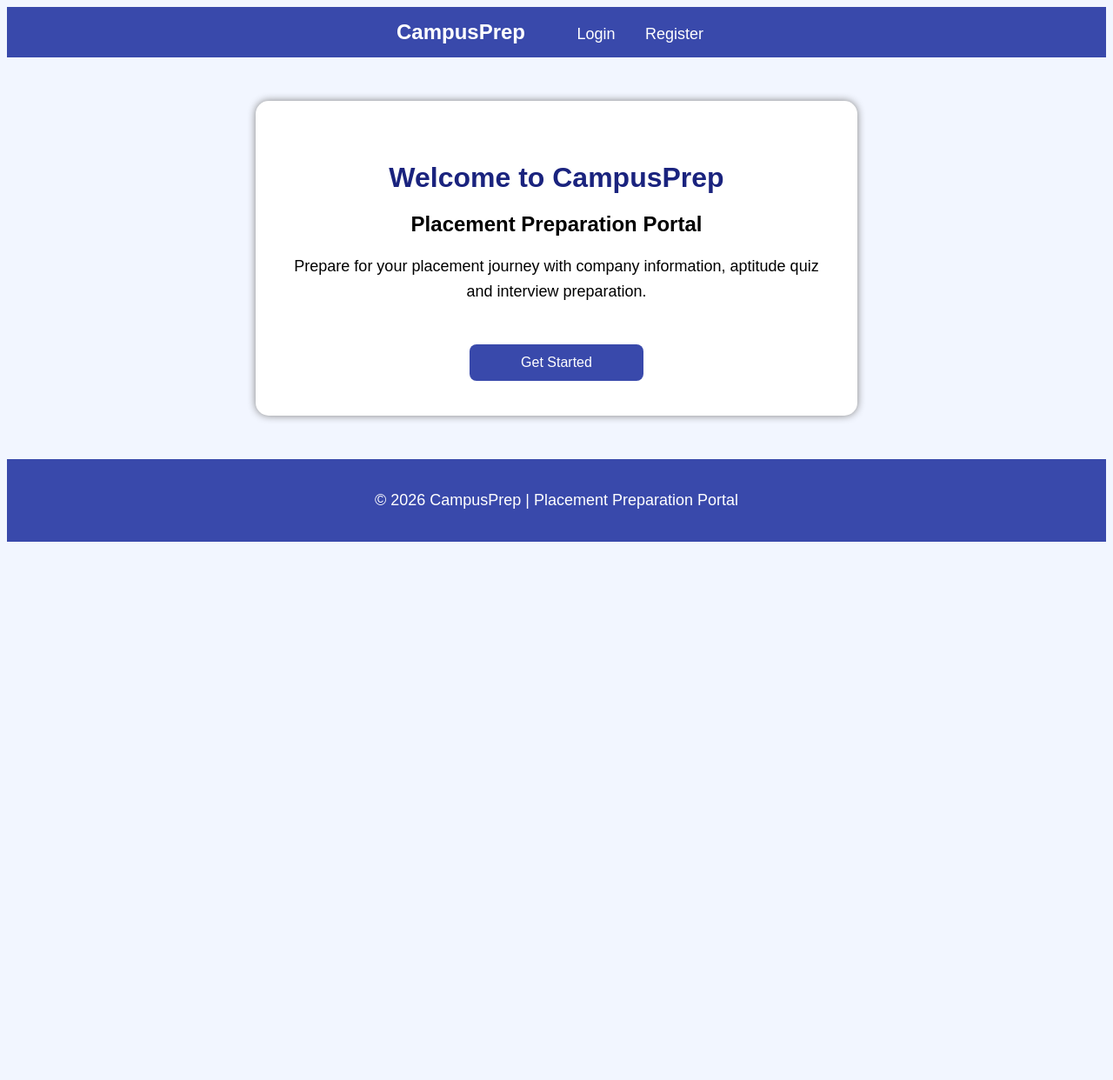
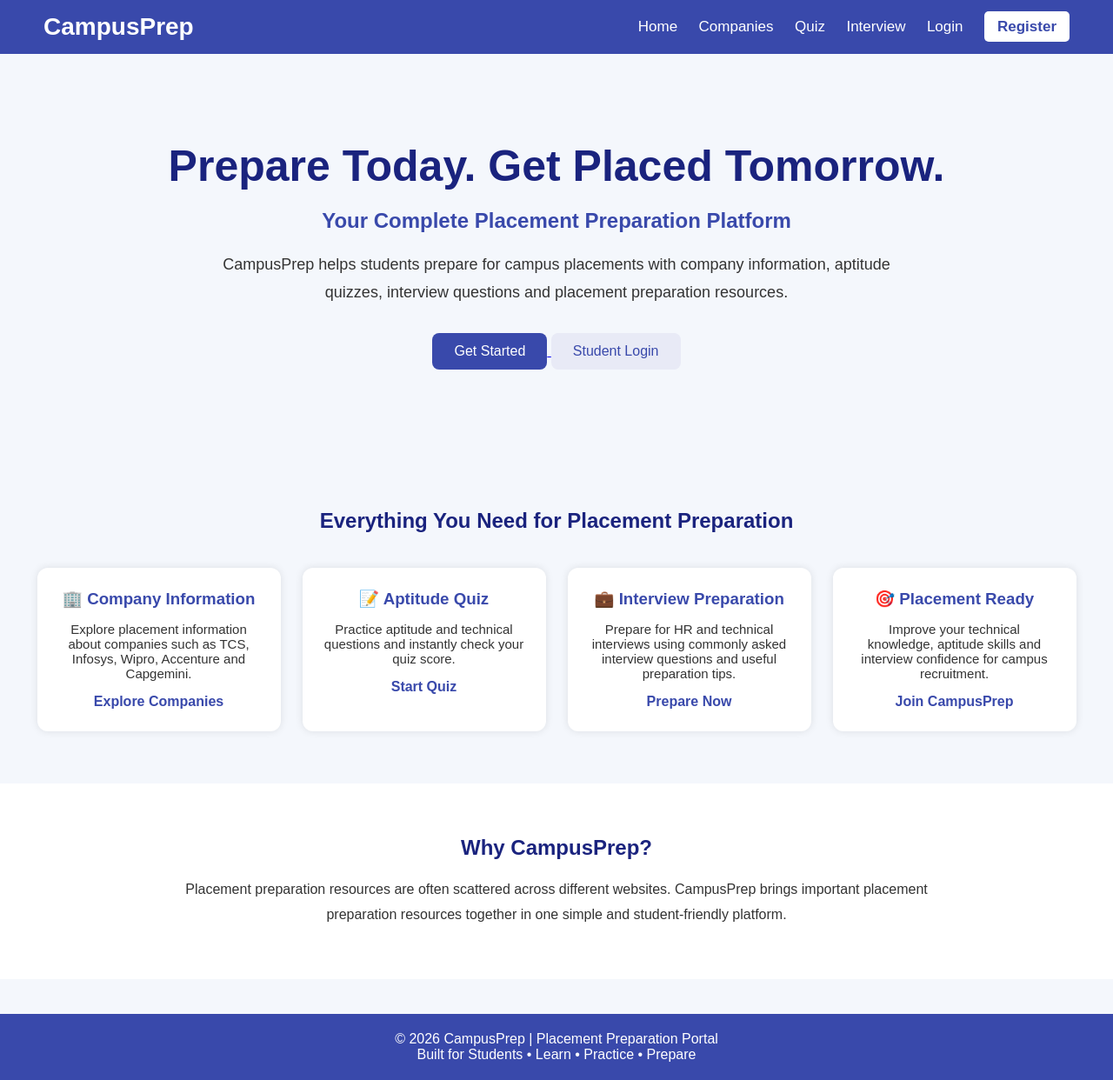
Before and after one commit to swaralidevkar6-creator/CampusPrep, a Flask app: page / in a window 1280 px wide. Shown: the whole page at 87% size. Before the commit the page ends 623 px from the top, so only its background shows below. Run offline with Flask 3, Linux system fonts and the light colour scheme.

Commit message:
Professional home page design

```diff
--- a/static/style.css
+++ b/static/style.css
@@ -1,102 +1,196 @@
+*{
+    margin:0;
+    padding:0;
+    box-sizing:border-box;
+}
+
 body{
     font-family: Arial, sans-serif;
-    text-align: center;
-    background-color: #f4f4f4;
+    background:#f4f7fc;
+    color:#333;
 }
 
-.container{
-    margin-top: 150px;
+/* Navbar */
+
+.navbar{
+    background:#3949ab;
+    color:white;
+    padding:15px 50px;
+
+    display:flex;
+    justify-content:space-between;
+    align-items:center;
 }
 
-h1{
-    color: #333;
+.logo{
+    font-size:28px;
+    font-weight:bold;
+}
+
+.nav-links a{
+    color:white;
+    text-decoration:none;
+    margin-left:20px;
+    font-size:17px;
+}
+
+.nav-links a:hover{
+    color:#ffeb3b;
+}
+
+.nav-btn{
+    background:white;
+    color:#3949ab !important;
+    padding:8px 15px;
+    border-radius:5px;
+    font-weight:bold;
+}
+
+/* Hero Section */
+
+.hero{
+    padding:100px 20px;
+    text-align:center;
+}
+
+.hero h1{
+    font-size:50px;
+    color:#1a237e;
+    margin-bottom:20px;
+}
+
+.hero h2{
+    color:#3949ab;
+    margin-bottom:20px;
+}
+
+.hero p{
+    max-width:800px;
+    margin:auto;
+    font-size:18px;
+    line-height:1.8;
+}
+
+/* Buttons */
+
+.hero-buttons{
+    margin-top:30px;
 }
 
 button{
-    padding: 10px 20px;
-    margin: 10px;
-    cursor: pointer;
-}
-body {
-    font-family: Arial, sans-serif;
-    background-color: #f2f6ff;
-    text-align: center;
+    padding:12px 25px;
+    border:none;
+    border-radius:8px;
+    cursor:pointer;
+    font-size:16px;
 }
 
-h1 {
-    color: #1a237e;
-    margin-top: 40px;
+.primary-btn{
+    background:#3949ab;
+    color:white;
 }
 
-button {
-    width: 200px;
-    padding: 12px;
-    margin: 10px;
-    border: none;
-    border-radius: 8px;
-    background-color: #3949ab;
-    color: white;
-    font-size: 16px;
-    cursor: pointer;
+.primary-btn:hover{
+    background:#1a237e;
 }
 
-button:hover {
-    background-color: #1a237e;
+.secondary-btn{
+    background:#e8eaf6;
+    color:#3949ab;
 }
 
-.container {
-    background: white;
-    width: 50%;
-    margin: 50px auto;
-    padding: 30px;
-    border-radius: 15px;
-    box-shadow: 0px 0px 10px gray;
-}
-nav {
-    background-color: #3949ab;
-    padding: 15px;
+.secondary-btn:hover{
+    background:#c5cae9;
 }
 
-nav h2 {
-    color: white;
-    display: inline;
-    margin-right: 40px;
+/* Features */
+
+.features{
+    padding:60px 30px;
+    text-align:center;
 }
 
-nav a {
-    color: white;
-    text-decoration: none;
-    margin: 15px;
-    font-size: 18px;
+.features h2{
+    margin-bottom:40px;
+    color:#1a237e;
 }
 
-nav a:hover {
-    text-decoration: underline;
-}
-p {
-    font-size: 18px;
-    line-height: 1.6;
+.feature-container{
+    display:flex;
+    flex-wrap:wrap;
+    justify-content:center;
+    gap:25px;
 }
 
-a {
-    text-decoration: none;
-}
-footer {
-    margin-top: 40px;
-    padding: 15px;
-    text-align: center;
-    background-color: #3949ab;
-    color: white;
-}
-.company-card {
-    background: white;
-    padding: 20px;
-    margin: 20px auto;
-    width: 70%;
-    border-radius: 10px;
-    box-shadow: 0px 0px 8px gray;
+.feature-card{
+    background:white;
+    width:280px;
+    padding:25px;
+    border-radius:12px;
+    box-shadow:0 0 10px rgba(0,0,0,0.1);
 }
 
-.company-card h2 {
-    color: #3949ab;
+.feature-card h3{
+    margin-bottom:15px;
+    color:#3949ab;
 }
+
+.feature-card p{
+    font-size:15px;
+    margin-bottom:15px;
+}
+
+.feature-card a{
+    text-decoration:none;
+    color:#3949ab;
+    font-weight:bold;
+}
+
+.feature-card:hover{
+    transform:translateY(-5px);
+    transition:0.3s;
+}
+
+/* About */
+
+.about-section{
+    background:white;
+    padding:60px 20px;
+    text-align:center;
+}
+
+.about-section h2{
+    color:#1a237e;
+    margin-bottom:20px;
+}
+
+.about-section p{
+    max-width:900px;
+    margin:auto;
+    line-height:1.8;
+}
+
+/* Company Cards */
+
+.company-card{
+    background:white;
+    padding:20px;
+    margin:20px auto;
+    width:80%;
+    border-radius:10px;
+    box-shadow:0 0 8px gray;
+}
+
+.company-card h2{
+    color:#3949ab;
+}
+
+/* Footer */
+
+footer{
+    background:#3949ab;
+    color:white;
+    text-align:center;
+    padding:20px;
+    margin-top:40px;
+}
--- a/templates/index.html
+++ b/templates/index.html
@@ -1,42 +1,160 @@
 <!DOCTYPE html>
-<html>
+<html lang="en">
 
 <head>
-    <title>CampusPrep</title>
+    <meta charset="UTF-8">
+    <meta name="viewport" content="width=device-width, initial-scale=1.0">
+
+    <title>CampusPrep - Placement Preparation Portal</title>
+
     <link rel="stylesheet" href="{{ url_for('static', filename='style.css') }}">
 </head>
 
 <body>
 
-<nav>
-    <h2>CampusPrep</h2>
+<nav class="navbar">
 
-    <a href="/login">Login</a>
-    <a href="/register">Register</a>
+    <div class="logo">
+        CampusPrep
+    </div>
+
+    <div class="nav-links">
+        <a href="/">Home</a>
+        <a href="/companies">Companies</a>
+        <a href="/quiz">Quiz</a>
+        <a href="/interview">Interview</a>
+        <a href="/login">Login</a>
+        <a href="/register" class="nav-btn">Register</a>
+    </div>
+
 </nav>
 
 
-<div class="container">
+<section class="hero">
 
-    <h1>Welcome to CampusPrep</h1>
+    <div class="hero-content">
 
-    <h2>Placement Preparation Portal</h2>
+        <h1>Prepare Today. Get Placed Tomorrow.</h1>
+
+        <h2>Your Complete Placement Preparation Platform</h2>
+
+        <p>
+            CampusPrep helps students prepare for campus placements with
+            company information, aptitude quizzes, interview questions
+            and placement preparation resources.
+        </p>
+
+        <div class="hero-buttons">
+
+            <a href="/register">
+                <button class="primary-btn">Get Started</button>
+            </a>
+
+            <a href="/login">
+                <button class="secondary-btn">Student Login</button>
+            </a>
+
+        </div>
+
+    </div>
+
+</section>
+
+
+<section class="features">
+
+    <h2>Everything You Need for Placement Preparation</h2>
+
+    <div class="feature-container">
+
+
+        <div class="feature-card">
+
+            <h3>🏢 Company Information</h3>
+
+            <p>
+                Explore placement information about companies such as
+                TCS, Infosys, Wipro, Accenture and Capgemini.
+            </p>
+
+            <a href="/companies">Explore Companies</a>
+
+        </div>
+
+
+        <div class="feature-card">
+
+            <h3>📝 Aptitude Quiz</h3>
+
+            <p>
+                Practice aptitude and technical questions and instantly
+                check your quiz score.
+            </p>
+
+            <a href="/quiz">Start Quiz</a>
+
+        </div>
+
+
+        <div class="feature-card">
+
+            <h3>💼 Interview Preparation</h3>
+
+            <p>
+                Prepare for HR and technical interviews using commonly
+                asked interview questions and useful preparation tips.
+            </p>
+
+            <a href="/interview">Prepare Now</a>
+
+        </div>
+
+
+        <div class="feature-card">
+
+            <h3>🎯 Placement Ready</h3>
+
+            <p>
+                Improve your technical knowledge, aptitude skills and
+                interview confidence for campus recruitment.
+            </p>
+
+            <a href="/register">Join CampusPrep</a>
+
+        </div>
+
+
+    </div>
+
+</section>
+
+
+<section class="about-section">
+
+    <h2>Why CampusPrep?</h2>
 
     <p>
-        Prepare for your placement journey with company information,
-        aptitude quiz and interview preparation.
+        Placement preparation resources are often scattered across
+        different websites. CampusPrep brings important placement
+        preparation resources together in one simple and student-friendly
+        platform.
     </p>
 
-    <br>
+</section>
 
-    <a href="/register">
-        <button>Get Started</button>
-    </a>
 
-</div>
 <footer>
-    <p>© 2026 CampusPrep | Placement Preparation Portal</p>
+
+    <p>
+        © 2026 CampusPrep | Placement Preparation Portal
+    </p>
+
+    <p>
+        Built for Students • Learn • Practice • Prepare
+    </p>
+
 </footer>
+
 
 </body>
 
```
